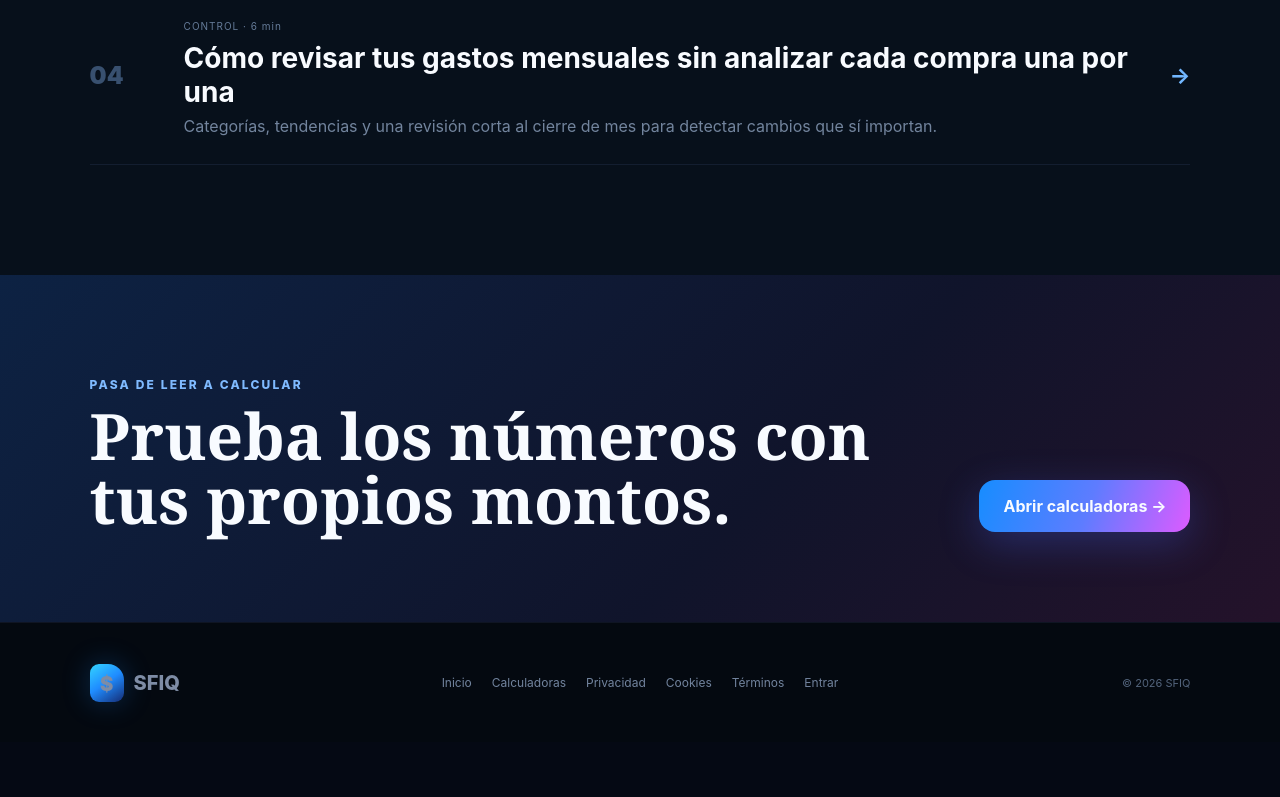
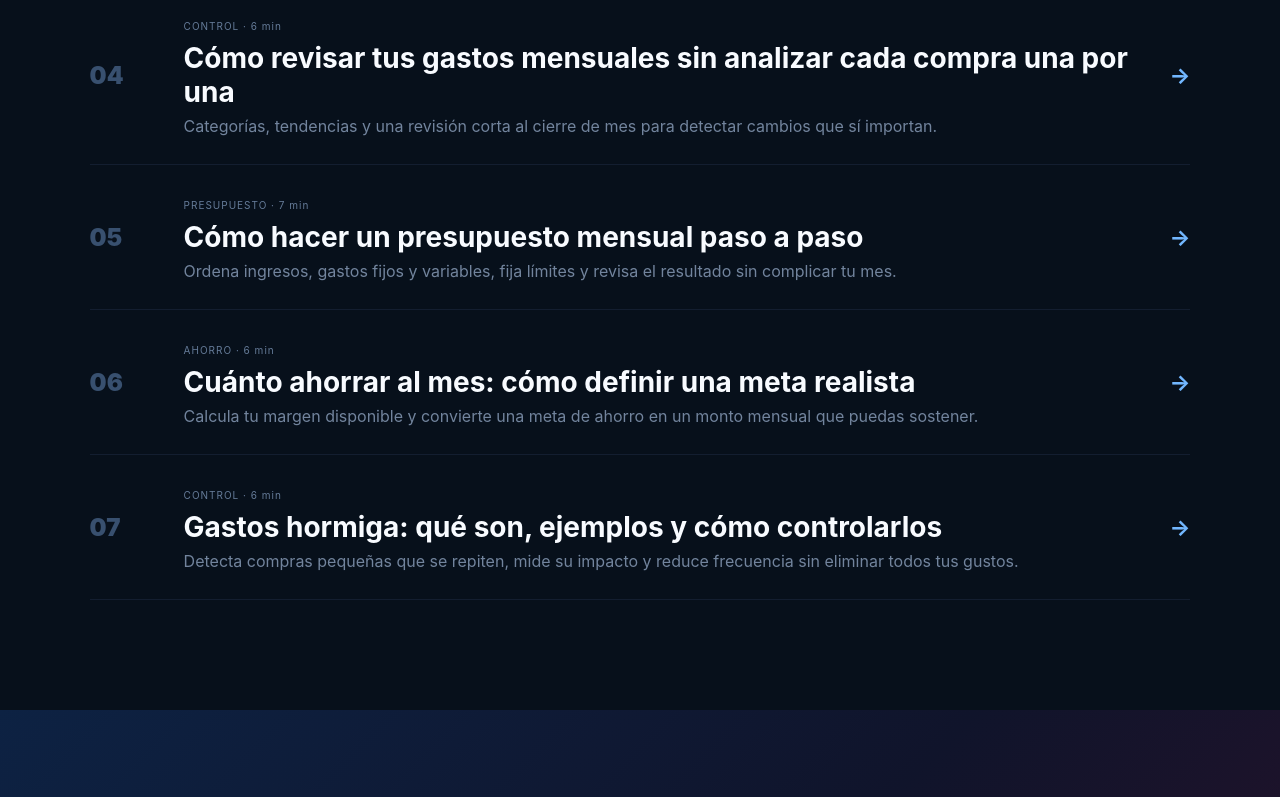
Before and after one commit to Sofonias-23/MiFinanzas, a Next.js app in the folder web/: page /guias in a window 1280 px wide. Shown: the part 1381-2178 px from the top of the page. Before the commit the page ends 2123 px from the top, so only its background shows below. Built offline with nearby package versions, Linux system fonts and the light colour scheme; no server answers.

Commit message:
Agregar tres nuevas guías SEO al índice

```diff
--- a/web/app/guias/page.tsx
+++ b/web/app/guias/page.tsx
@@ -52,6 +52,27 @@ const guides = [
     title: 'Cómo revisar tus gastos mensuales sin analizar cada compra una por una',
     excerpt: 'Categorías, tendencias y una revisión corta al cierre de mes para detectar cambios que sí importan.',
     href: '/guias/control-gastos-mensuales',
+    read: '6 min',
+  },
+  {
+    category: 'PRESUPUESTO',
+    title: 'Cómo hacer un presupuesto mensual paso a paso',
+    excerpt: 'Ordena ingresos, gastos fijos y variables, fija límites y revisa el resultado sin complicar tu mes.',
+    href: '/guias/presupuesto-mensual',
+    read: '7 min',
+  },
+  {
+    category: 'AHORRO',
+    title: 'Cuánto ahorrar al mes: cómo definir una meta realista',
+    excerpt: 'Calcula tu margen disponible y convierte una meta de ahorro en un monto mensual que puedas sostener.',
+    href: '/guias/cuanto-ahorrar-al-mes',
+    read: '6 min',
+  },
+  {
+    category: 'CONTROL',
+    title: 'Gastos hormiga: qué son, ejemplos y cómo controlarlos',
+    excerpt: 'Detecta compras pequeñas que se repiten, mide su impacto y reduce frecuencia sin eliminar todos tus gustos.',
+    href: '/guias/gastos-hormiga',
     read: '6 min',
   },
 ];
```
